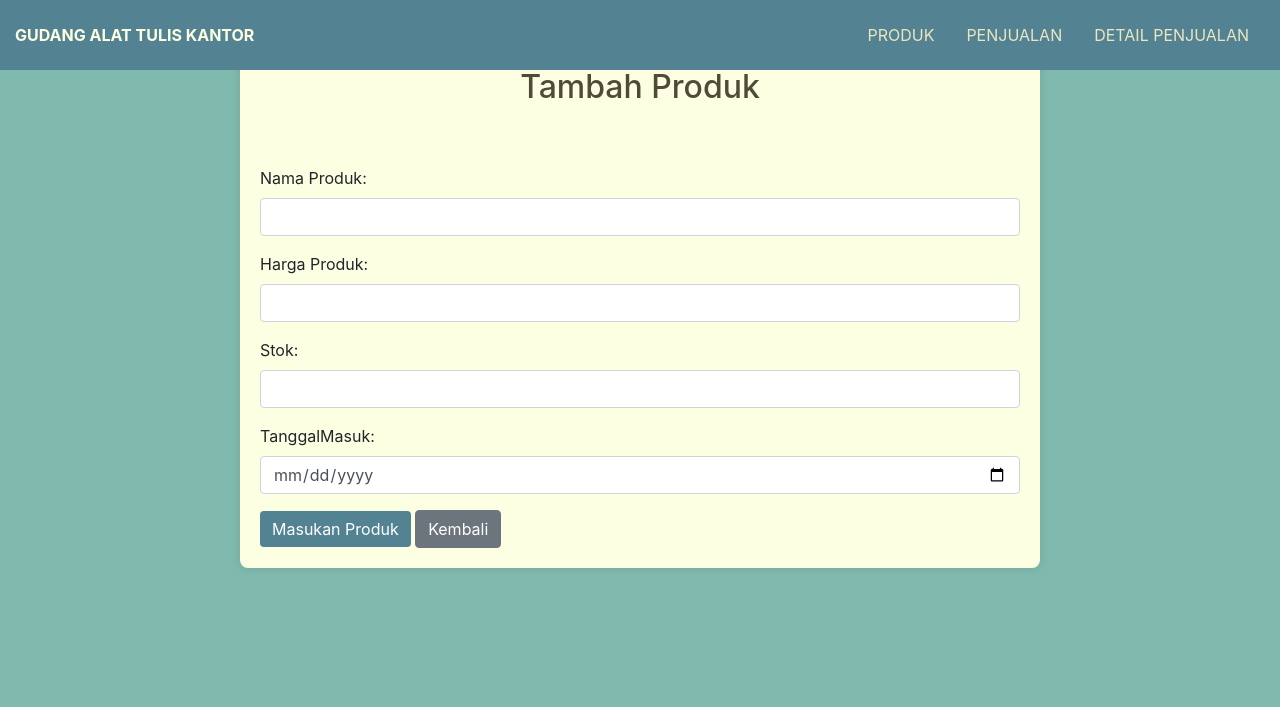
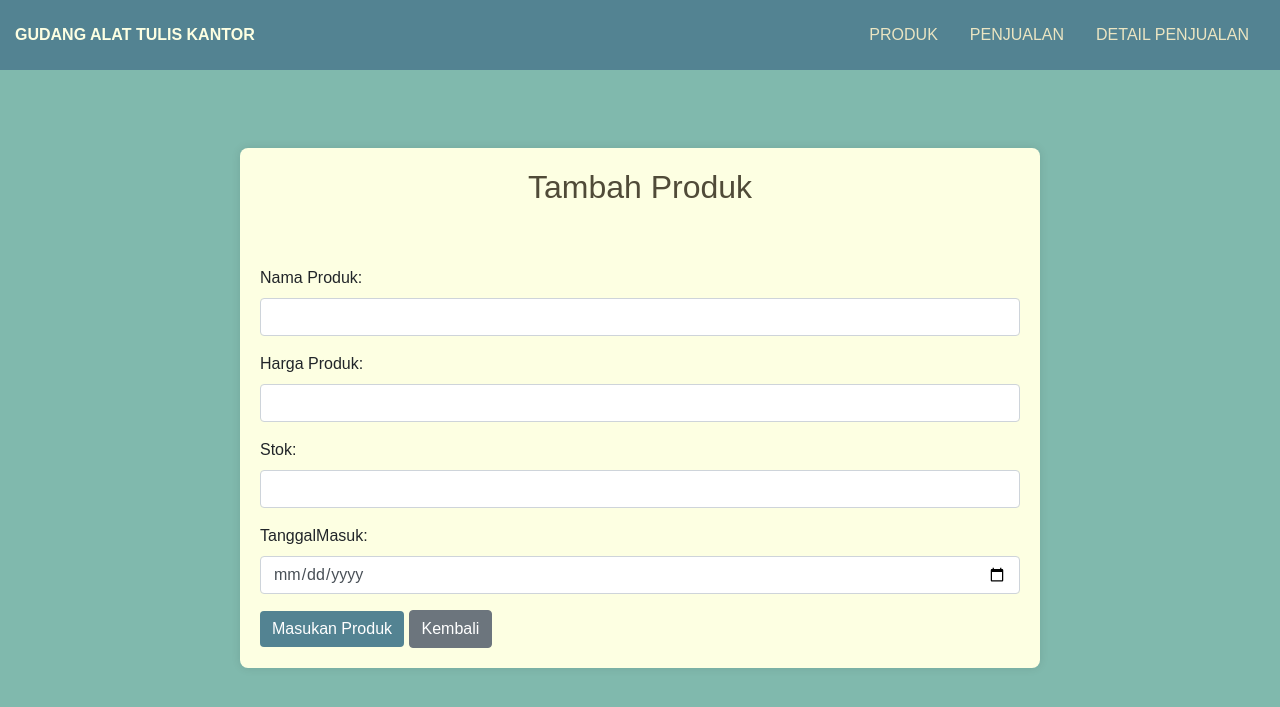
Before and after one commit to nadinnn15/nadin_ujikom, a PHP site: page /data_produk.php in a window 1280 px wide. Shown: the top 707 px of the page. Run offline with PHP 8.4, Linux system fonts and the light colour scheme.

Commit message:
data_produk.php

```diff
--- a/data_produk.php
+++ b/data_produk.php
@@ -14,6 +14,8 @@ include "koneksi.php";
     <style>
         body {
             background-color: #80B9AD; /* Warna latar belakang utama */
+            padding-top: 100px; /* Padding untuk navbar */
+            font-family: 'Arial', sans-serif; /* Font umum */
         }
         .container {
             max-width: 800px;
@@ -95,7 +97,7 @@ include "koneksi.php";
 
             <div class="form-group">
                 <label for="NamaProduk">Nama Produk:</label>
-                <input type="text" id="NamaProduk" name="NamaProduk" class="form-control" required>
+                <input type="text" id="NamaProduk" name="NamaProduk/pack" class="form-control" required>
             </div>
 
             <div class="form-group">
```
